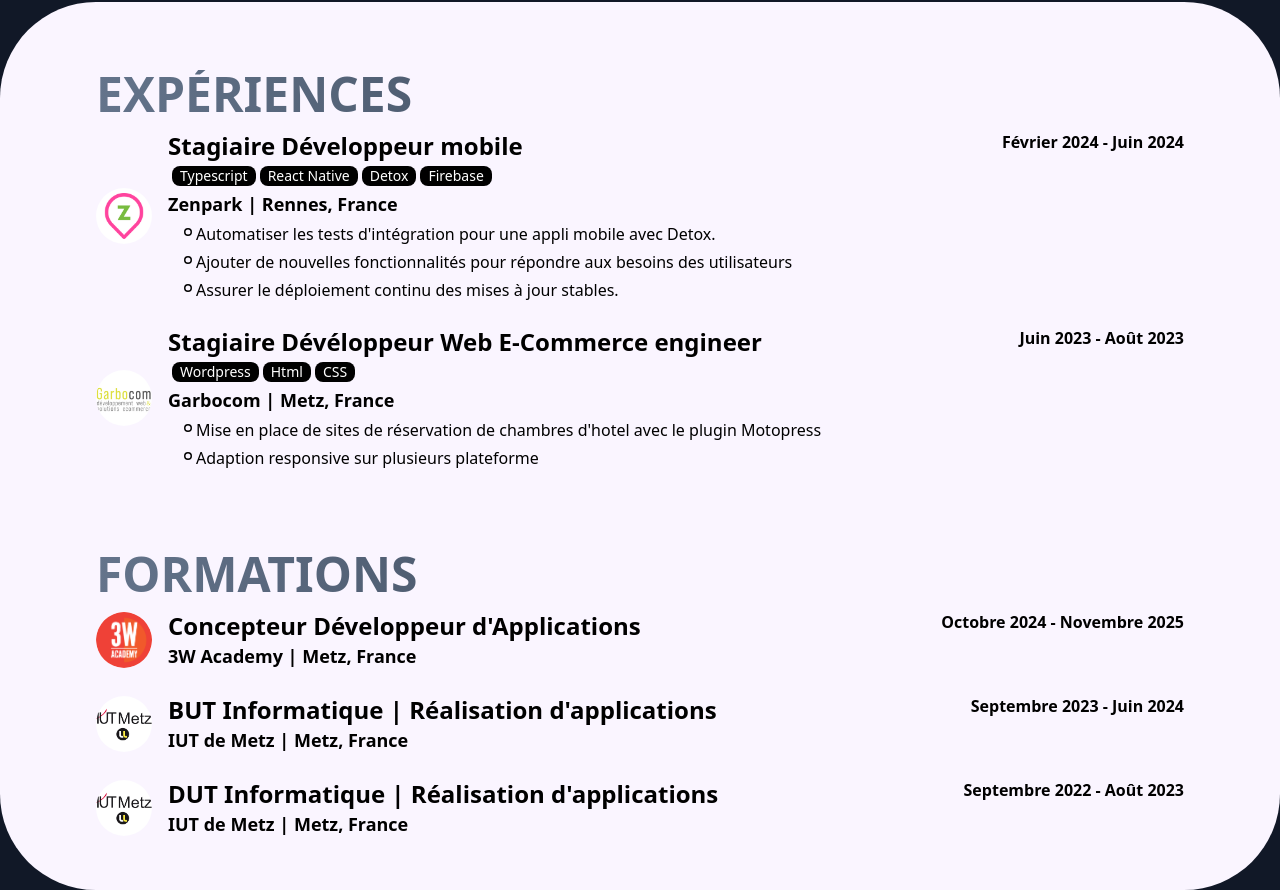
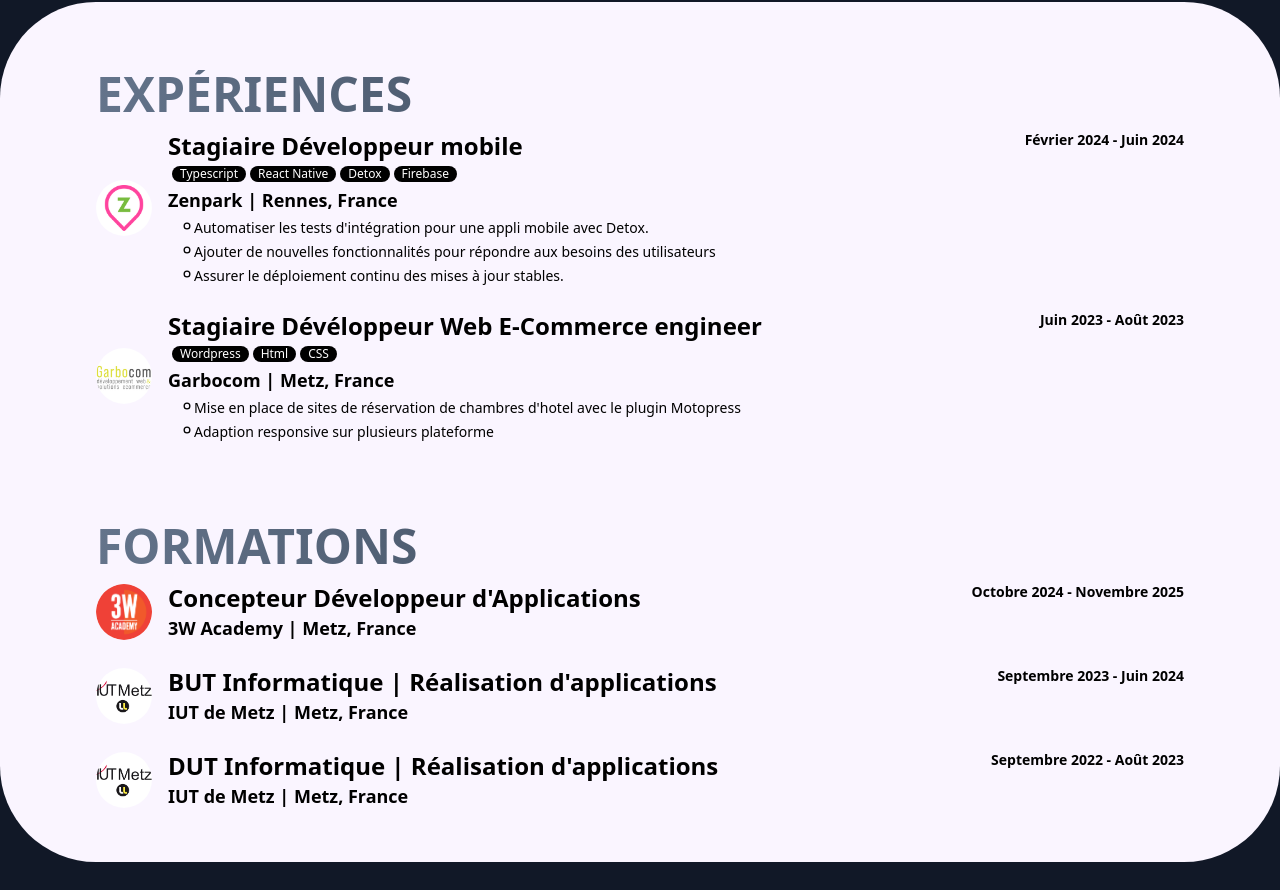
Before and after one commit to between27/testPortfolio, a React (Vite) app: page / in a window 1280 px wide. Shown: the part 1359-2249 px from the top of the page. After the commit the page ends 2221 px from the top, so only its background shows below. Built offline with nearby package versions, Linux system fonts and the light colour scheme.

Commit message:
Responsive Compétences

```diff
--- a/src/body/Competences.tsx
+++ b/src/body/Competences.tsx
@@ -158,11 +158,11 @@ const DATA: SkillListType[] = [
 export function Competences() {
   return (
     <div className="text-white px-24 py-4 my-8">
-      <h1 className="text-5xl font-bold uppercase bg-gradient-to-r from-teal-100 to-slate-100 text-transparent bg-clip-text">
+      <h1 className="lg:text-5xl text-3xl font-bold uppercase bg-gradient-to-r from-teal-100 to-slate-100 text-transparent bg-clip-text">
         Compétences
       </h1>
       <section className=" flex justify-center">
-        <div className="grid grid-cols-4 gap-x-20 gap-y-8 mt-5 justify-center">
+        <div className="grid xl:grid-cols-4 md:grid-cols-3 grid-cols-2 gap-x-20 gap-y-8 mt-5 justify-center">
           {DATA.map((skills) => {
             return <SkillList title={skills.title} skills={skills.skills} />;
           })}
--- a/src/body/Formation.tsx
+++ b/src/body/Formation.tsx
@@ -86,7 +86,7 @@ function ExperienceComponent({
 }: ExperienceComponentType) {
   return (
     <div className={" bg-purple-50 px-24 " + rounded}>
-      <h1 className=" mt-7 text-5xl font-bold uppercase bg-gradient-to-r text-transparent from-slate-500 to-gray-800 bg-clip-text">
+      <h1 className=" mt-7 lg:text-5xl md:text-4xl text-3xl font-bold uppercase bg-gradient-to-r text-transparent from-slate-500 to-gray-800 bg-clip-text">
         {title}
       </h1>
       <div className="py-3 space-y-6">
--- a/src/body/LeftHero.tsx
+++ b/src/body/LeftHero.tsx
@@ -103,7 +103,7 @@ export function LeftHero() {
           </p>
         </div>
       </div>
-      <div className="2xl:mt-16 xl:mt-8 mt-6 mx-10 lg:px-7 2xl:py-5 py-3 rounded-3xl flex justify-around shadow-inner lg:space-x-0 space-x-6">
+      <div className="2xl:mt-16 xl:mt-8 mt-6 mx-10 lg:px-7 2xl:py-5 py-3 rounded-3xl flex justify-around shadow-inner lg:space-x-0 md:space-x-6 ">
         {profilLinkFunction(buttons)}
       </div>
     </div>
--- a/src/components/SkillIcon.tsx
+++ b/src/components/SkillIcon.tsx
@@ -7,7 +7,7 @@ export interface SkillIconType {
 
 export function SkillIcon({ icon, name }: SkillIconType) {
   return (
-    <li className="flex items-center font-semibold text-xl space-x-2 ml-2">
+    <li className="flex items-center font-semibold lg:text-xl text-sm space-x-2 ml-2">
       <span className="">{icon ? icon : <IconDot />}</span>
       <p className="tracking-wide">{name}</p>
     </li>
--- a/src/components/SkillList.tsx
+++ b/src/components/SkillList.tsx
@@ -6,7 +6,7 @@ export interface SkillListType {
 export function SkillList({ title, skills }: SkillListType) {
   return (
     <div className="">
-      <h2 className="md:text-2xl text-sm font-bold mb-2">{title}</h2>
+      <h2 className="lg:text-2xl text-xl font-bold mb-2">{title}</h2>
       <ul className=" space-y-1">
         {skills.map((skill) => {
           return <SkillIcon name={skill.name} icon={skill.icon} />;
--- a/src/components/XpCard.tsx
+++ b/src/components/XpCard.tsx
@@ -27,16 +27,16 @@ export function XpCard({
         <div>
           <img
             src={imageUrl}
-            className=" rounded-full w-14 h-14 object-cover"
+            className=" rounded-full lg:w-14 lg:h-14 w-12 h-12 object-cover"
           />
         </div>
         <div className="">
-          <h1 className=" font-bold text-2xl">{title}</h1>
+          <h1 className=" font-bold lg:text-2xl text-lg">{title}</h1>
           {technos && (
             <div className="flex m-1 space-x-1">
               {technos.map((str) => {
                 return (
-                  <p className="bg-black text-white px-2 text-sm rounded-lg">
+                  <p className="bg-black text-white px-2 text-xs rounded-lg">
                     {str}
                   </p>
                 );
@@ -44,14 +44,14 @@ export function XpCard({
             </div>
           )}
 
-          <p className="text-lg font-semibold">
+          <p className="md:text-lg text-sm font-semibold">
             {enterprise} | {place}
           </p>
           {tasks && (
             <ul>
               {tasks.map((task) => {
                 return (
-                  <li className="flex items-center space-y-1 ml-3">
+                  <li className="flex items-center text-sm space-y-1 ml-3">
                     <span>
                       <IconDot />
                     </span>
@@ -63,7 +63,7 @@ export function XpCard({
           )}
         </div>
       </div>
-      <p className=" font-semibold">
+      <p className="text-sm font-semibold">
         {begin} - {end}
       </p>
     </div>
```
